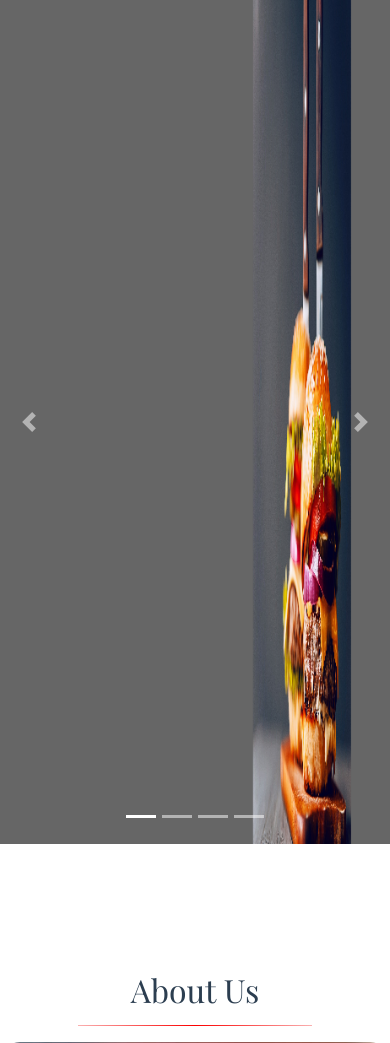
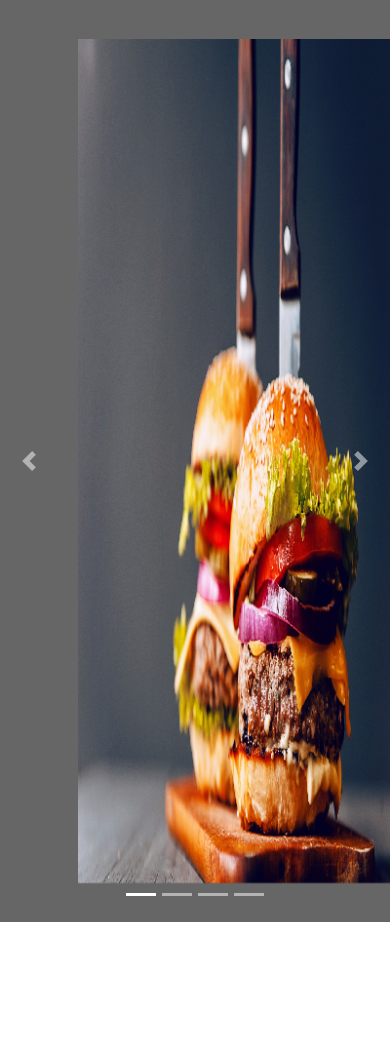
Before and after one commit to dasrajanraj/dasrajanraj.github.io, a PHP site: page / in a window 390 px wide; the page is wider, and only the part inside the window is pictured. Shown: the part 127-1170 px from the top of that part. Run offline with PHP 8.4, Linux system fonts and the light colour scheme; some libraries are stand-ins or nearby versions.

Commit message:
Update style.css

```diff
--- a/component/css/style.css
+++ b/component/css/style.css
@@ -466,9 +466,6 @@ td > .first{
 /*mobile phone*/
 @media only screen and (max-width: 480px) {
     .carousel-inner > .carousel-item > img{
-        padding-left:30vh ;
-        padding-left:30vh ;
-        margin: 0;
         width: 100%;
         height: 100vh;
     }
```
